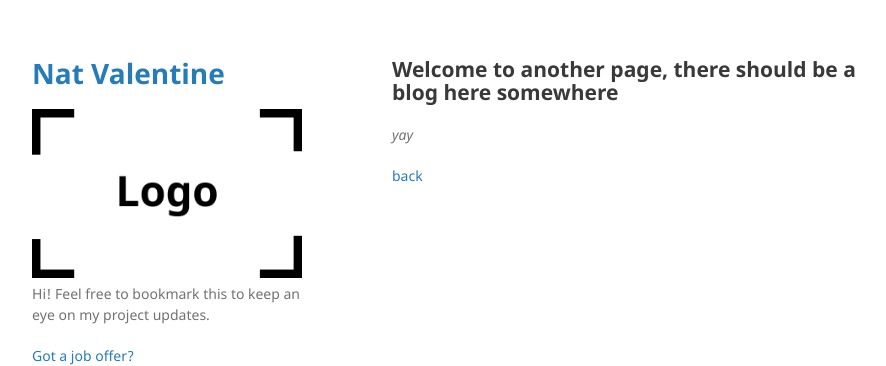
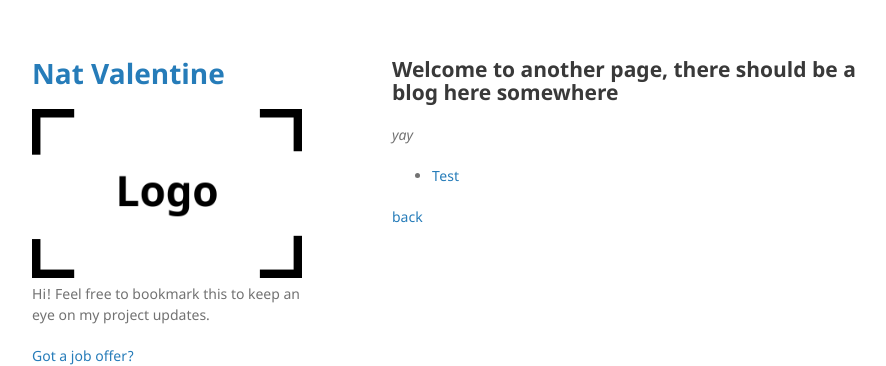
Before and after one commit to NatValentine/natvalentine.github.io, a Jekyll site: the page built from blog.md, in a window 1280 px wide. Shown: the top 366 px of the page, without its empty margins (178-1064 px from the left). Built offline with Jekyll 4.4.1, drawn with Linux system fonts in a browser that asks for light colours.

Commit message:
Update blog.md

```diff
--- a/blog.md
+++ b/blog.md
@@ -7,6 +7,12 @@ title: Nat Valentine's Blog
 
 _yay_
 
-{{ post }}
+<ul>
+  {% for post in site.posts %}
+    <li>
+      <a href="{{ post.url }}">{{ post.title }}</a>
+    </li>
+  {% endfor %}
+</ul>
 
 [back](./)
```
